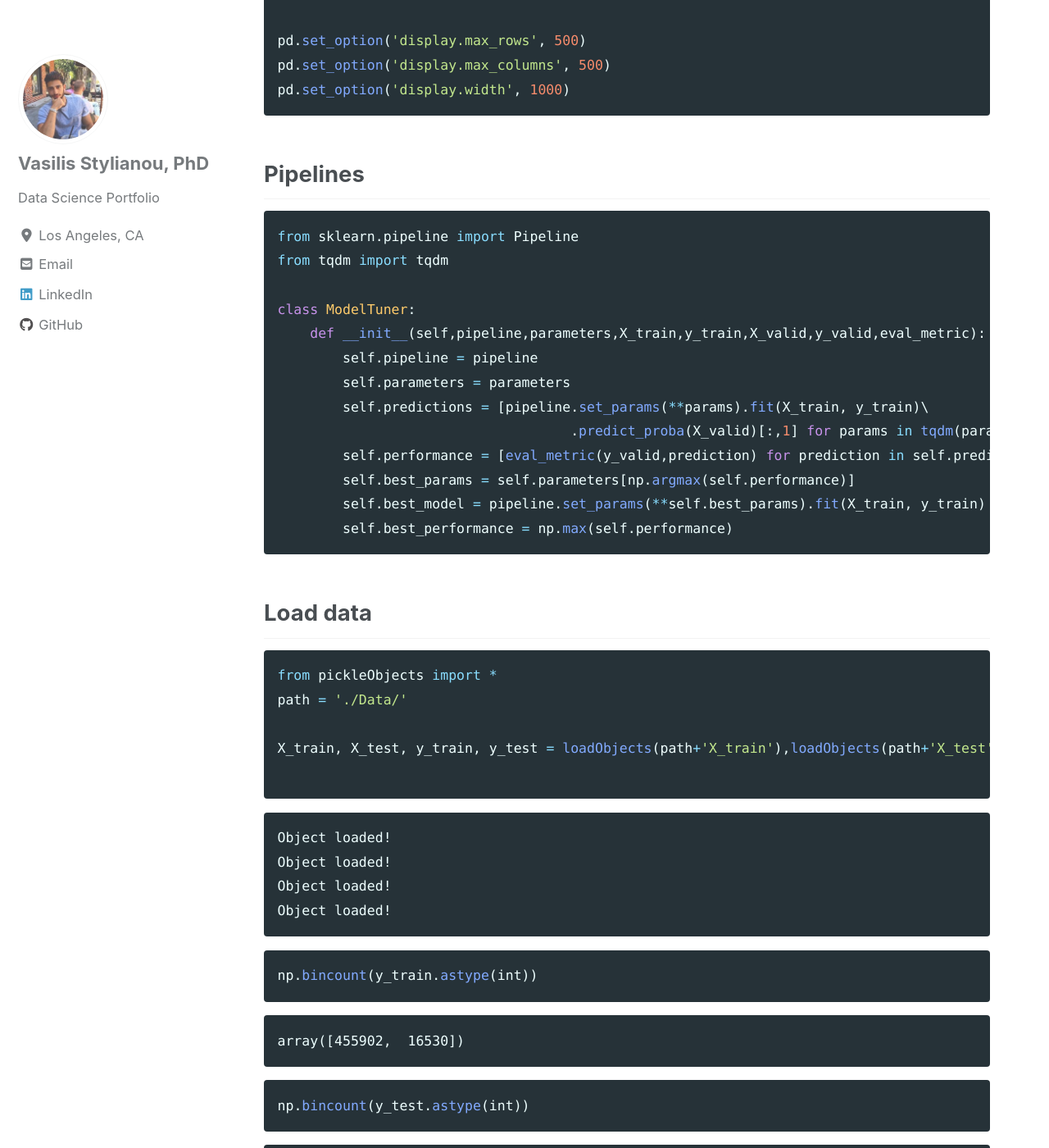
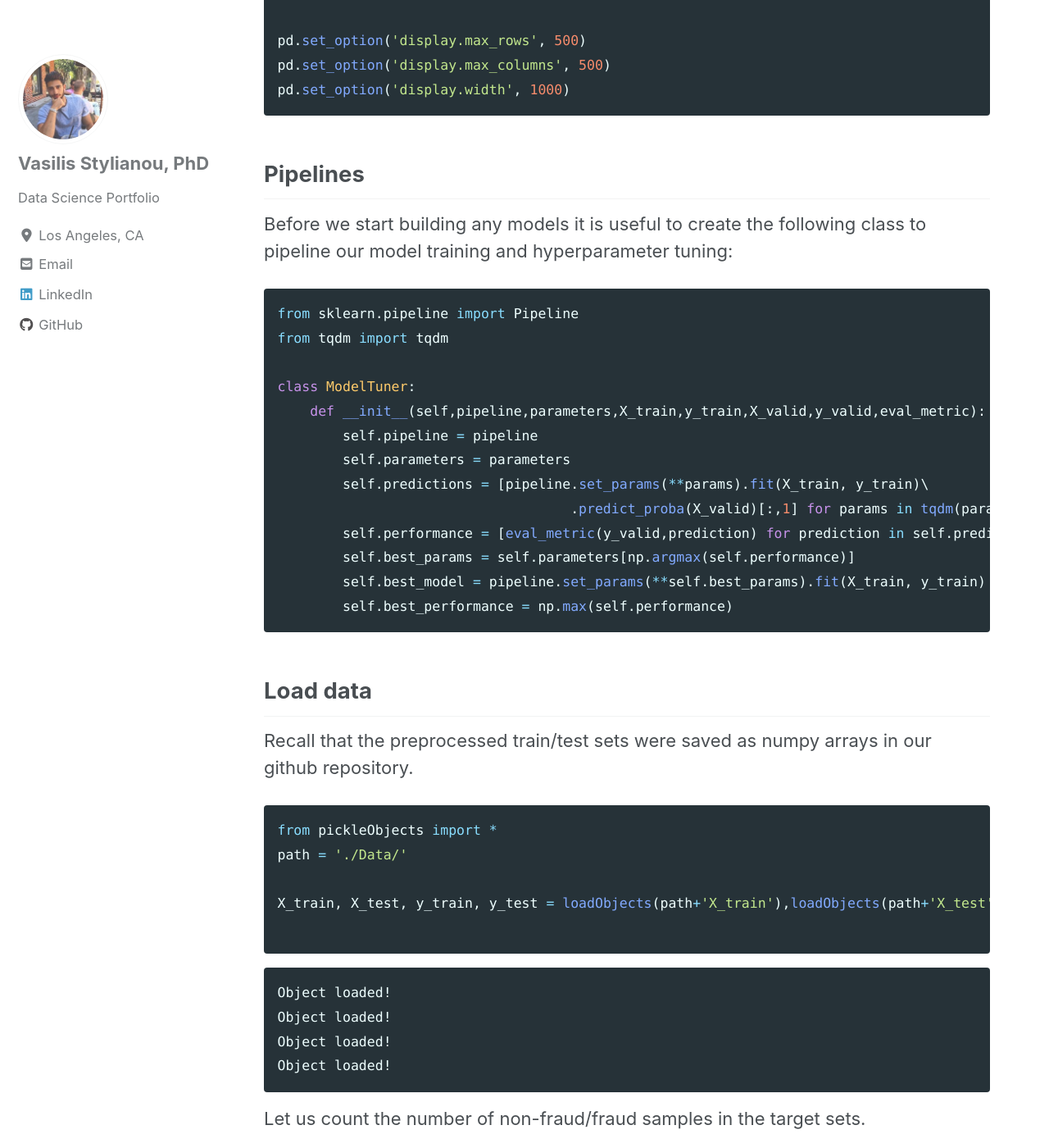
Before and after one commit to vasilis-stylianou/vasilis-stylianou.github.io, a Jekyll site: the page built from _posts/2019-09-20-ML_Kaggle_Part2.md, in a window 1280 px wide and 1400 px high, scrolled down 893 px. Shown: the whole window at 82% size. Built offline with Jekyll 4.4.1, drawn with Linux system fonts in a browser that asks for light colours; cached includes are drawn as plain includes; nearby versions of some CDN libraries; some of the changed text lies outside the part shown.

Commit message:
Update 2019-09-20-ML_Kaggle_Part2.md

````diff
--- a/_posts/2019-09-20-ML_Kaggle_Part2.md
+++ b/_posts/2019-09-20-ML_Kaggle_Part2.md
@@ -27,7 +27,7 @@ pd.set_option('display.width', 1000)
 ```
 
 ## Pipelines
-
+Before we start building any models it is useful to create the following class to pipeline our model training and hyperparameter tuning:
 ```python
 from sklearn.pipeline import Pipeline
 from tqdm import tqdm
@@ -48,6 +48,7 @@ class ModelTuner:
 
 
 ## Load data
+Recall that the preprocessed train/test sets were saved as numpy arrays in our github repository.
 
 ```python
 from pickleObjects import *
@@ -63,7 +64,7 @@ X_train, X_test, y_train, y_test = loadObjects(path+'X_train'),loadObjects(path+
     Object loaded!
 
 
-
+Let us count the number of non-fraud/fraud samples in the target sets.
 ```python
 np.bincount(y_train.astype(int))
 ```
@@ -161,7 +162,7 @@ print('Number of parameters: ' , len(parameters))
 
 
 ```python
-#RANDOM SAMPLING
+#Use random sampling to expedite model trainin/selection
 random_inds = np.unique(np.random.RandomState(20)\
                 .randint(0,len(parameters),size=20))
 
@@ -172,12 +173,6 @@ print('Number of random parameters: ' , len(random_params))
 ```
 
     Number of random parameters:  20
-
-
-
-```python
-#indices = np.random.RandomState(30).randint(0,X_train_scaled.shape[0],size=10000)
-```
 
 
 ```python
@@ -265,7 +260,7 @@ X_test_sub_scaled = scaler.transform(X_test_sub)
 y_preds = model.best_model.predict_proba(X_test_sub_scaled)[:,1]
 ```
 
-# Submission file
+## Submission file
 
 
 ```python
````
